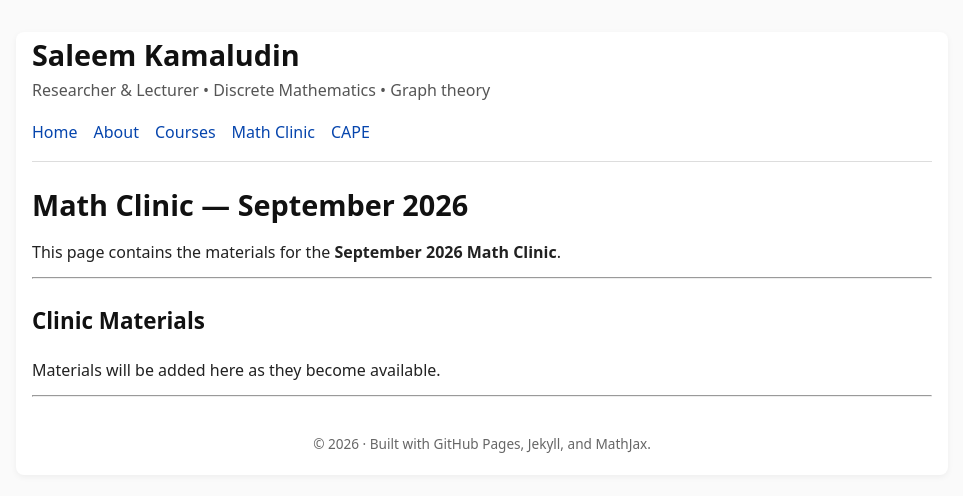
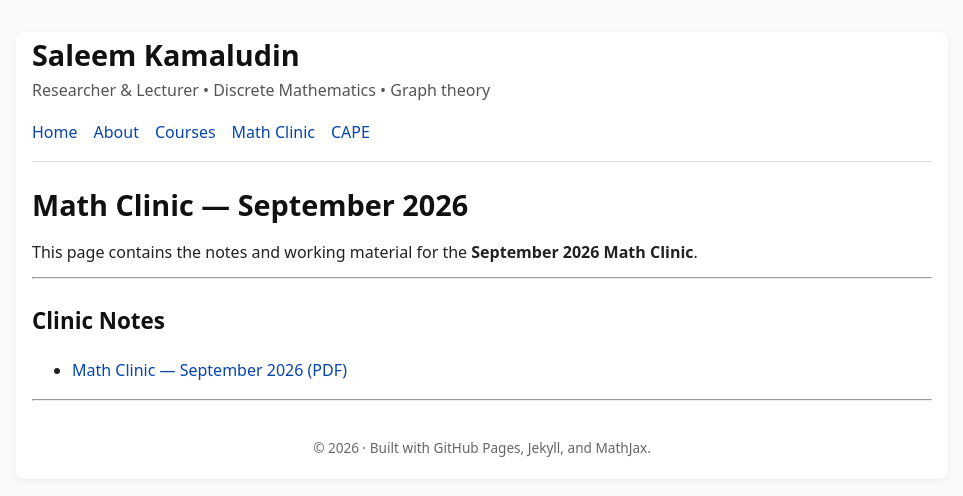
Before and after one commit to SaleemKamaludin/SaleemKamaludin.github.io, a Jekyll site: the page built from courses/math-clinic-september-2026/index.md, in a window 1280 px wide. Shown: the top 496 px of the page, without its empty margins (158-1121 px from the left). Built offline with Jekyll 4.4.1, drawn with Linux system fonts in a browser that asks for light colours; our own code applies the rules of GitHub Pages for plain Markdown files.

Commit message:
Add September 2026 Math Clinic notes

```diff
--- a/courses/math-clinic-september-2026/index.md
+++ b/courses/math-clinic-september-2026/index.md
@@ -5,10 +5,10 @@ title: Math Clinic September 2026
 
 # Math Clinic — September 2026
 
-This page contains the materials for the **September 2026 Math Clinic**.
+This page contains the notes and working material for the **September 2026 Math Clinic**.
 
 ---
 
-## Clinic Materials
+## Clinic Notes
 
-Materials will be added here as they become available.
+- [Math Clinic — September 2026 (PDF)]({{ '/courses/math-clinic-september-2026/math-clinic-september-2026.pdf' | relative_url }})
```
Also changed, not shown: 1 other file.
